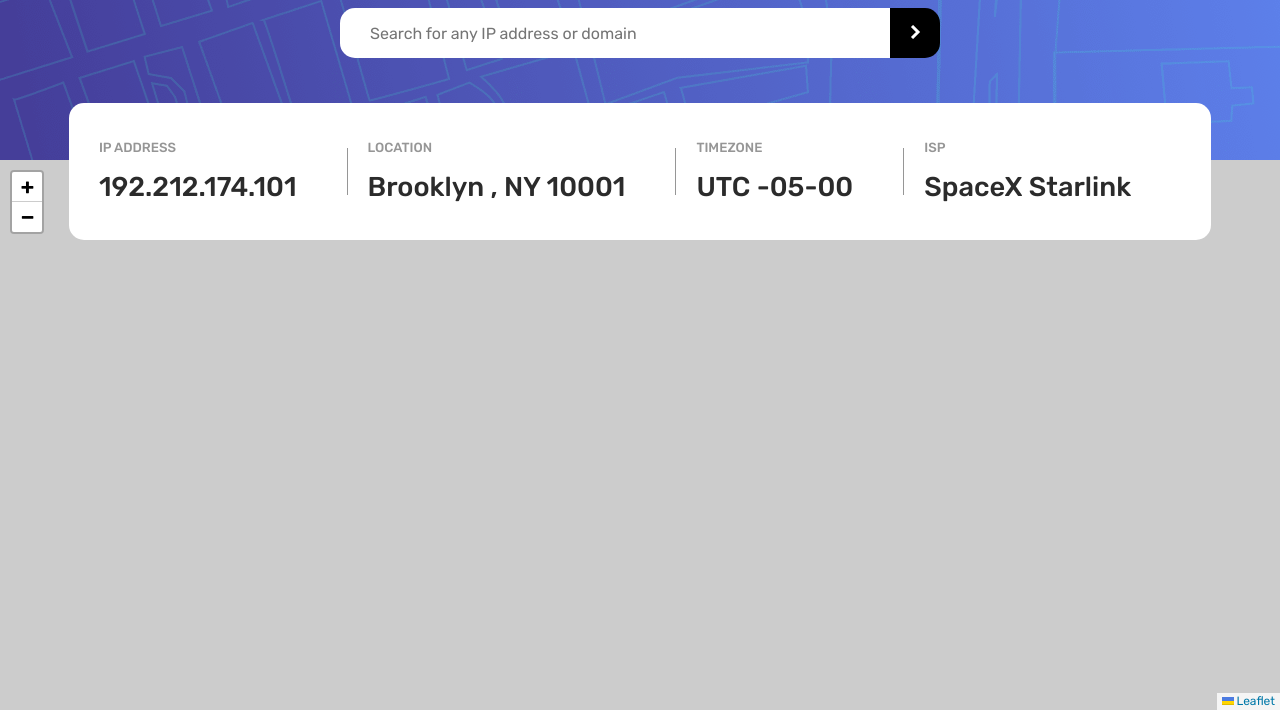
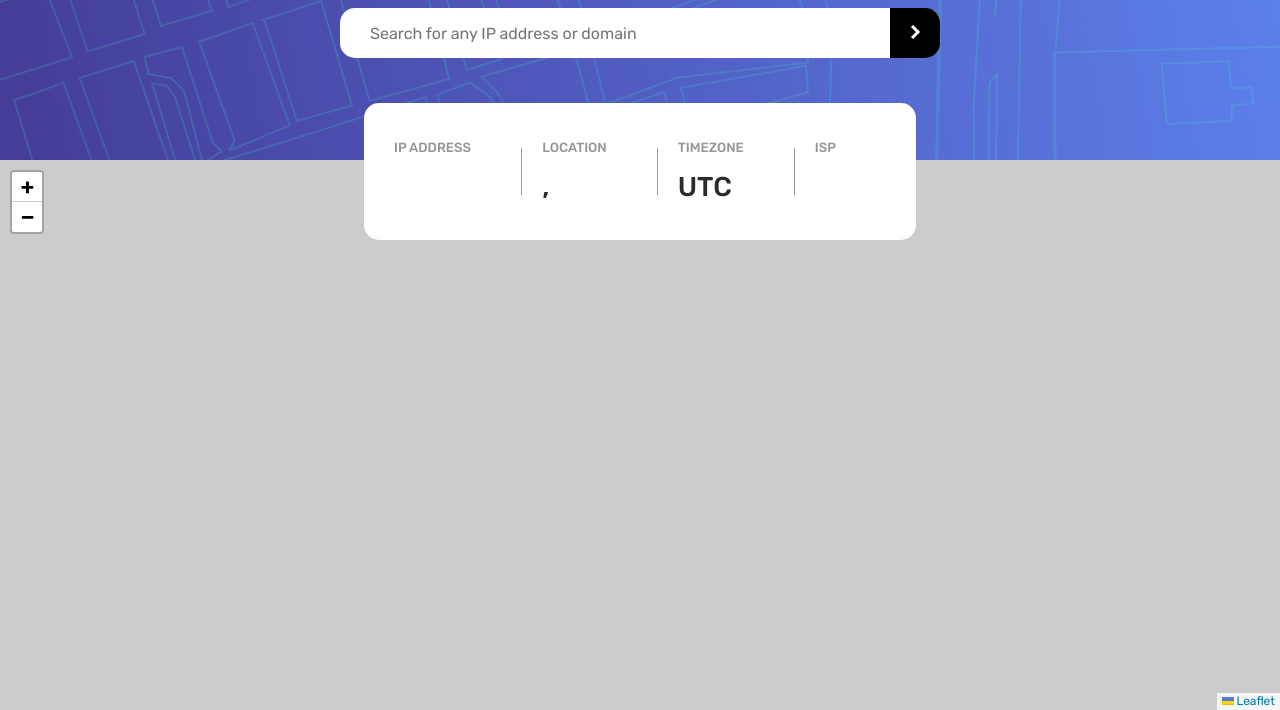
Before and after one commit to acha-jr/FrontendMentor-IP-Address-Tracker, a plain HTML site: page index.html in a window 1280 px wide. Shown: the part 90-800 px from the top of the page. Drawn offline with nearby package versions, Linux system fonts and the light colour scheme; no server answers.

Commit message:
update inex.html

```diff
--- a/index.html
+++ b/index.html
@@ -34,26 +34,26 @@
       <div class="details">
         <div>
           <h5>IP Address</h5>
-          <h2 class="IP">192.212.174.101</h2>
+          <h2 class="IP"></h2>
         </div>
 
         <div>
           <h5>Location</h5>
           <h2 class="location">
-            <span class="city">Brooklyn</span> , <span class="region">NY</span>
+            <span class="city"></span> , <span class="region"></span>
 
-            <span class="postcode">10001</span>
+            <span class="postcode"></span>
           </h2>
         </div>
 
         <div>
           <h5>Timezone</h5>
-          <h2>UTC <span class="timezone">-05-00</span></h2>
+          <h2>UTC <span class="timezone"></span></h2>
         </div>
 
         <div>
           <h5>ISP</h5>
-          <h2 class="ISP">SpaceX Starlink</h2>
+          <h2 class="ISP"></h2>
         </div>
       </div>
 
```
